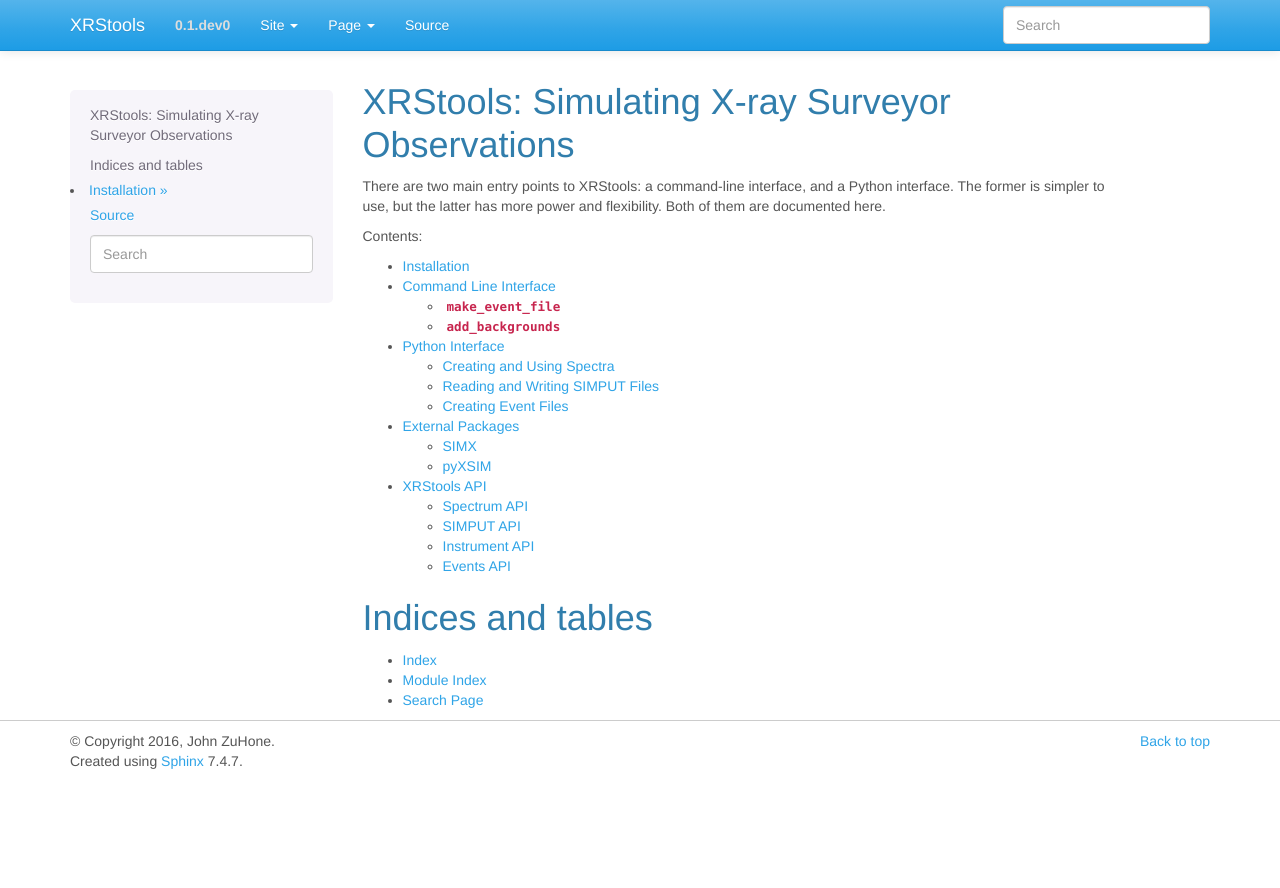
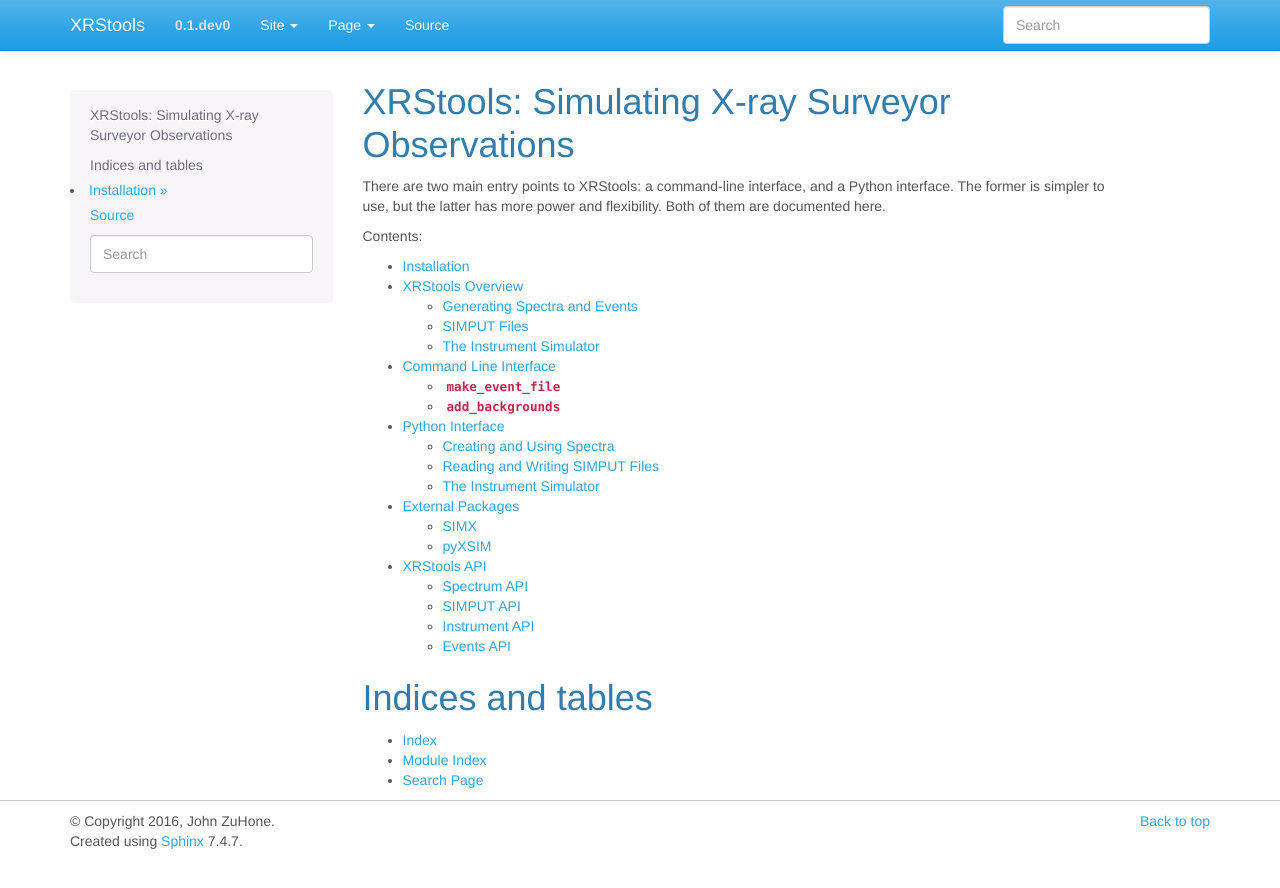
Before and after one commit to lynx-x-ray-observatory/soxs, a Sphinx documentation site: the page built from doc/source/index.rst, in a window 1280 px wide. Shown: the top 888 px of the page. Built offline with Sphinx 7.4.7, drawn with Linux system fonts in a browser that asks for light colours.

```diff
--- a/doc/source/api/modules.rst
+++ b/doc/source/api/modules.rst
@@ -1,5 +1,5 @@
 XRStools API
-===========
+============
 
 .. toctree::
     :maxdepth: 1
--- a/doc/source/index.rst
+++ b/doc/source/index.rst
@@ -16,6 +16,7 @@
    :maxdepth: 2
 
    installing
+   overview
    command_line/index
    python/index
    external_packages
--- /dev/null
+++ b/doc/source/overview.rst
@@ -0,0 +1,18 @@
+.. _overview:
+
+XRStools Overview
+=================
+
+Generating Spectra and Events
+-----------------------------
+
+SIMPUT Files
+------------
+
+The Instrument Simulator
+------------------------
+
+The instrument simulator in XRStools takes unconvolved events in the form of a
+SIMPUT file and performs the following operations:
+
+1.
--- a/doc/source/python/events.rst
+++ b/doc/source/python/events.rst
@@ -1,6 +1,6 @@
-.. _events:
+.. _instrument_simulator:
 
-Creating Event Files
-====================
+The Instrument Simulator
+========================
 
-Using the SIMPUT file
+The instrument simulator in XRStools takes
--- a/doc/source/python/simput.rst
+++ b/doc/source/python/simput.rst
@@ -8,3 +8,9 @@
 
 Writing SIMPUT Files
 --------------------
+
+If you have created a set of simulated events which you wish to convolve with the instrument
+simulator or with some other tool, you can write them to a SIMPUT file using
+:function:`~xrs_tools.simput.write_simput_phlist`. This will produce two files: the SIMPUT file
+containing the parameters for the source, and a photon list file linked to the SIMPUT file which
+contains the actual event energies and positions.
```
Also changed, not shown: 1 other file.
